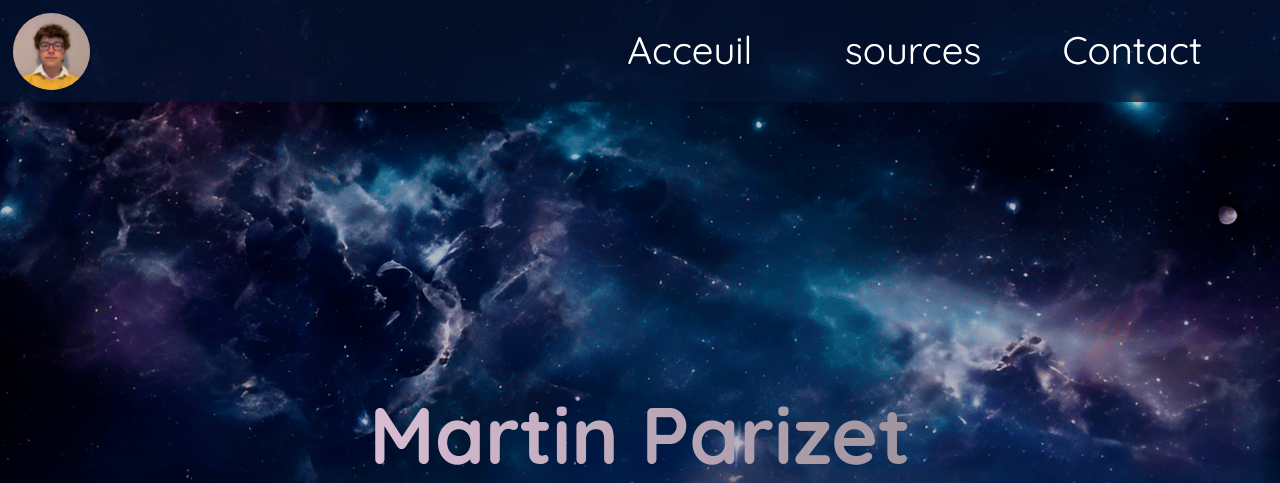
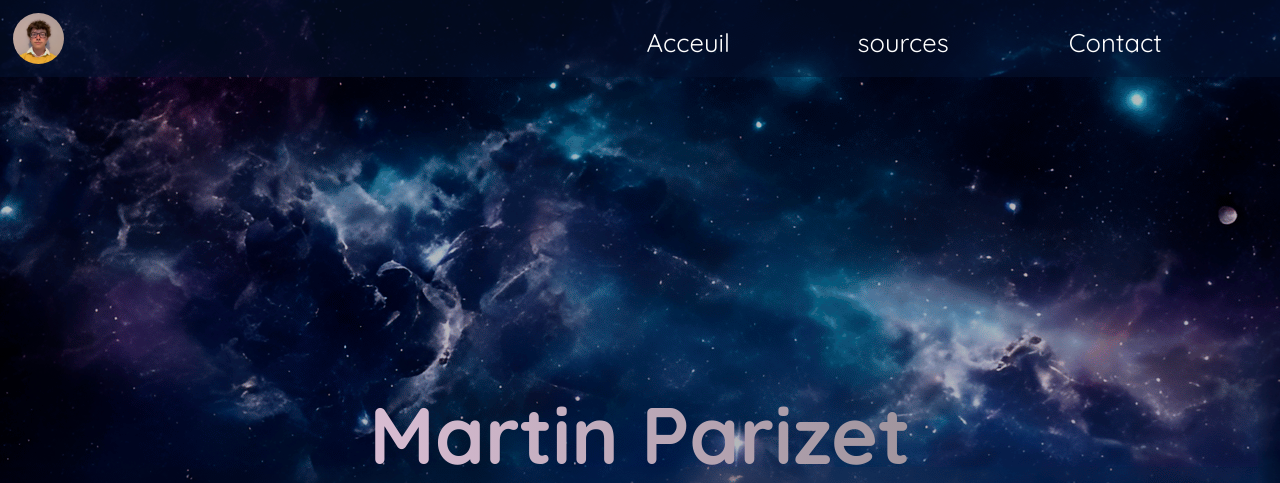
Before and after one commit to ParizetM/Portfolio, a PHP site: page / in a window 1280 px wide. Shown: the top 483 px of the page. Run offline with PHP 8.4, Linux system fonts and the light colour scheme.

Commit message:
last update

```diff
--- a/index.html
+++ b/index.html
@@ -33,37 +33,3 @@
     </div>
 </body>
 </html>
-<!DOCTYPE html>
-<html lang="fr">
-<head>
-    <link rel="preconnect" href="https://fonts.googleapis.com">
-    <link rel="preconnect" href="https://fonts.gstatic.com" crossorigin>
-    <link href="https://fonts.googleapis.com/css2?family=Asap:ital,wght@0,500;0,600;0,700;0,800;0,900;1,200;1,600&family=Quicksand:wght@300;400;500;600;700&display=swap" rel="stylesheet">
-     <link rel="stylesheet" href="style.css">
-    <title>Portfolio Parizet Martin</title>
-</head>
-<body>
-    <header>
-        <img src="IMG/photo_profil.jpg" alt="photo_profil">
-        <p class="acceuil">Acceuil</p>
-        <p>sources</p>
-        <p>Contact</p>
-    </header>
-    <div class="body_L1">
-        <div class="body_L1_left">
-            <img src="IMG/header left fondu.png" alt="body_L1_left">
-        </div>
-        <div class="body_L1_fond">
-            <h1>Martin Parizet</h1>
-        </div>
-        <div class="body_L1_right">
-            <img src="IMG/header right fondu.png" alt="body_L1_right">
-        </div>
-    </div>
-    <div class="mid_body">
-        <div class="mid_body_left"><img src="IMG/bodymidleft.png" alt=""></div>
-        <div class="mid_body_centre"></div>
-        <div class="mid_body_right"><img src="IMG/bodymidright.png" alt=""></div>
-    </div>
-</body>
-</html>
--- a/style.css
+++ b/style.css
@@ -14,27 +14,38 @@ header {
     color: white;
     z-index: 100;
     position: fixed;
-    height: 8vw;
+    height: 6vw;
     width: 100vw;
     top: 0;
     left: 0;
     background-color: rgba(5, 21, 50, 0.5);
     font-family: 'Quicksand', sans-serif;
-    font-size: 3vw;
+    font-size: 2vw;
 }
 header img {
 
     border-radius: 100vw;
-    height: 6vw;
+    height: 4vw;
     margin: 1vw;
     margin-right: 30vw;
 }
 header p {
     margin: 2vw;
-    max-width: 5vw;
+    max-width: 1vw;
     text-align: right;
     margin-right: 0px;
     margin-left: 0px;
+    transform: scale(1);
+    transition: transform 1s;
+}
+header p:hover {
+    margin: 2vw;
+    max-width: 1vw;
+    text-align: right;
+    margin-right: 0px;
+    margin-left: 0px;
+    cursor: pointer;
+    transform: scale(1.5);
 }
 
 /* #endregion header */
```
